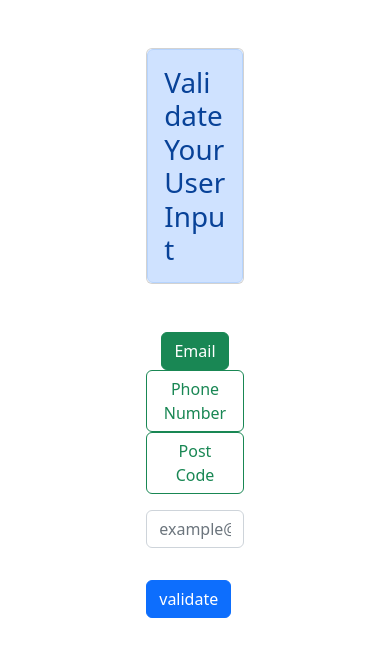
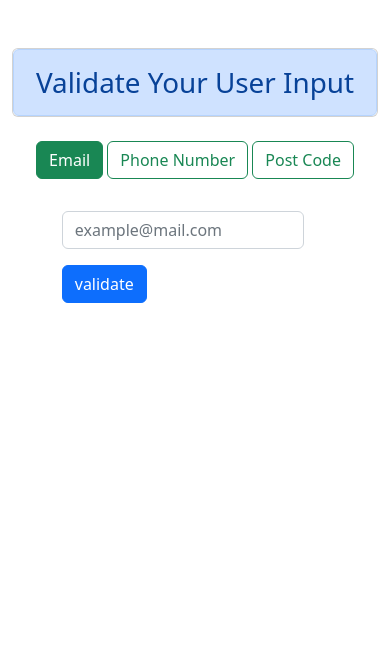
Before and after one commit to Dibakardasdwip/Expression-Validation-App, a plain HTML site: page index.html in a window 390 px wide. Drawn offline with nearby package versions, Linux system fonts and the light colour scheme.

Commit message:
responsive

```diff
--- a/index.html
+++ b/index.html
@@ -3,7 +3,7 @@
   <head>
     <meta charset="utf-8" />
     <meta name="viewport" content="width=device-width, initial-scale=1" />
-    <title>Bootstrap demo</title>
+    <title>Data Validation</title>
     <link
       href="https://cdn.jsdelivr.net/npm/bootstrap@5.2.3/dist/css/bootstrap.min.css"
       rel="stylesheet"
@@ -13,17 +13,25 @@
     <link rel="stylesheet" href="style.css" />
   </head>
   <body>
-    <div class="container-fluid w-25 mt-5 px-0">
-      <div class="card card-body w-100 p-0">
+    <!-- cards -->
+    <div class="container-fluid mt-5 justify-content-md-center text-center">
+      <div class="row justify-content-md-center">
+        <div class="col-sm-12 col-md-6 col-lg-6 justify-content-lg-center">
+          <div class="card card-body p-0 w-100">
             <h1 id="outPut" class="alert alert-primary mb-0">
               Validate Your User Input
             </h1>
           </div>
-      <form class="row g-3 align-items-center text-center" id="myForm">
+        </div>
+      </div>
+
+      <!-- menus -->
+      <div class="row justify-content-md-center">
+        <div class="col">
           <div class="col-auto" id="check-btn">
             <!-- <label for="staticEmail2" class="visually-hidden">Email</label> -->
             <!-- Menus.................... -->
-          <div class="container mt-5 p-0">
+            <div class="container mt-4 p-0 text-center">
               <input
                 type="radio"
                 class="btn-check"
@@ -60,6 +68,14 @@
               >
             </div>
           </div>
+        </div>
+        <div class="row">
+          <!-- user input -->
+
+          <form
+            class="row g-3 justify-content-md-center text-center w-75 mx-auto"
+            id="myForm"
+          >
             <div class="col-auto align-items-center">
               <input
                 type="text"
@@ -68,13 +84,16 @@
                 id="userText"
               />
             </div>
-        <div class="col-auto mt- 4 pt-3">
+            <div class="col-auto mt-3">
               <button type="submit" class="btn btn-primary mb-3" id="button-v">
                 validate
               </button>
               <!-- <input type="submit" class="btn btn-primary mb-3" value="Validate" /> -->
             </div>
           </form>
+        </div>
+        <div class="col w-75"></div>
+      </div>
     </div>
 
     <script
```
Lines whose indentation alone changed are shown as unchanged.
